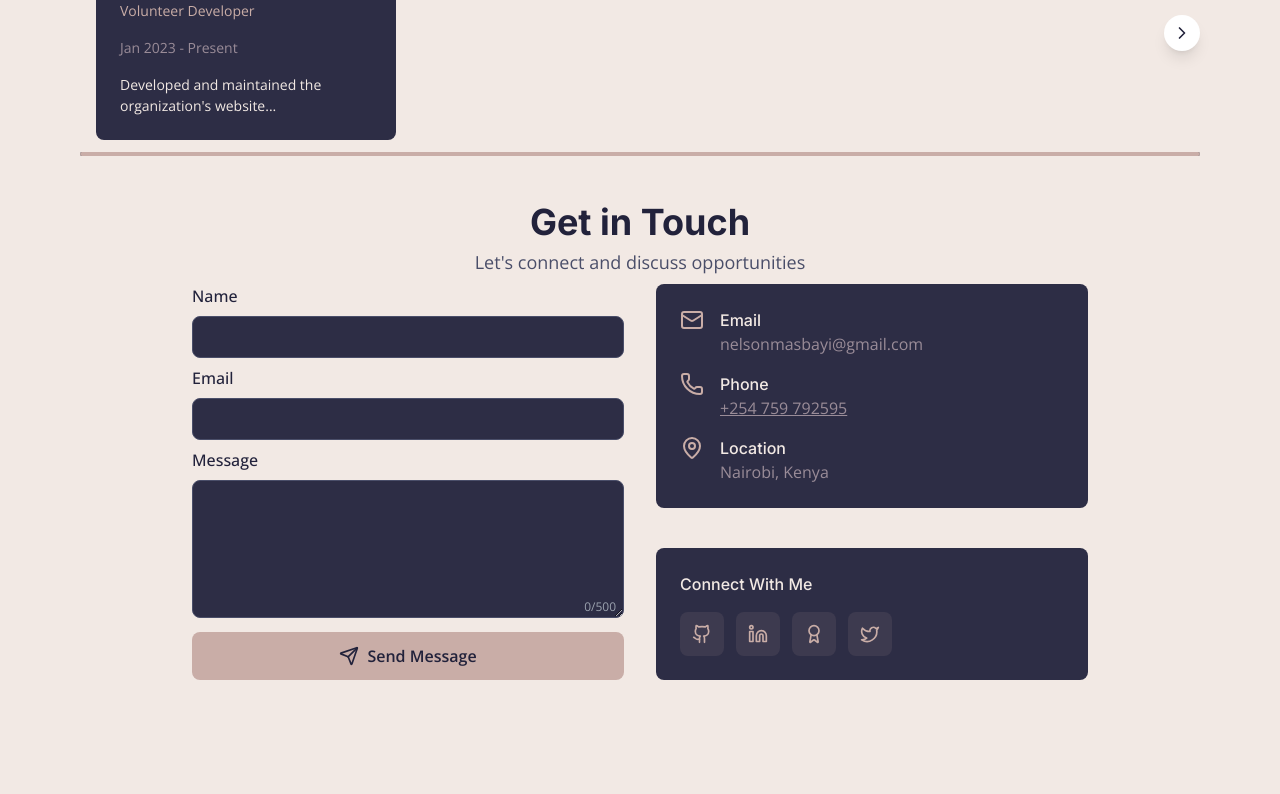
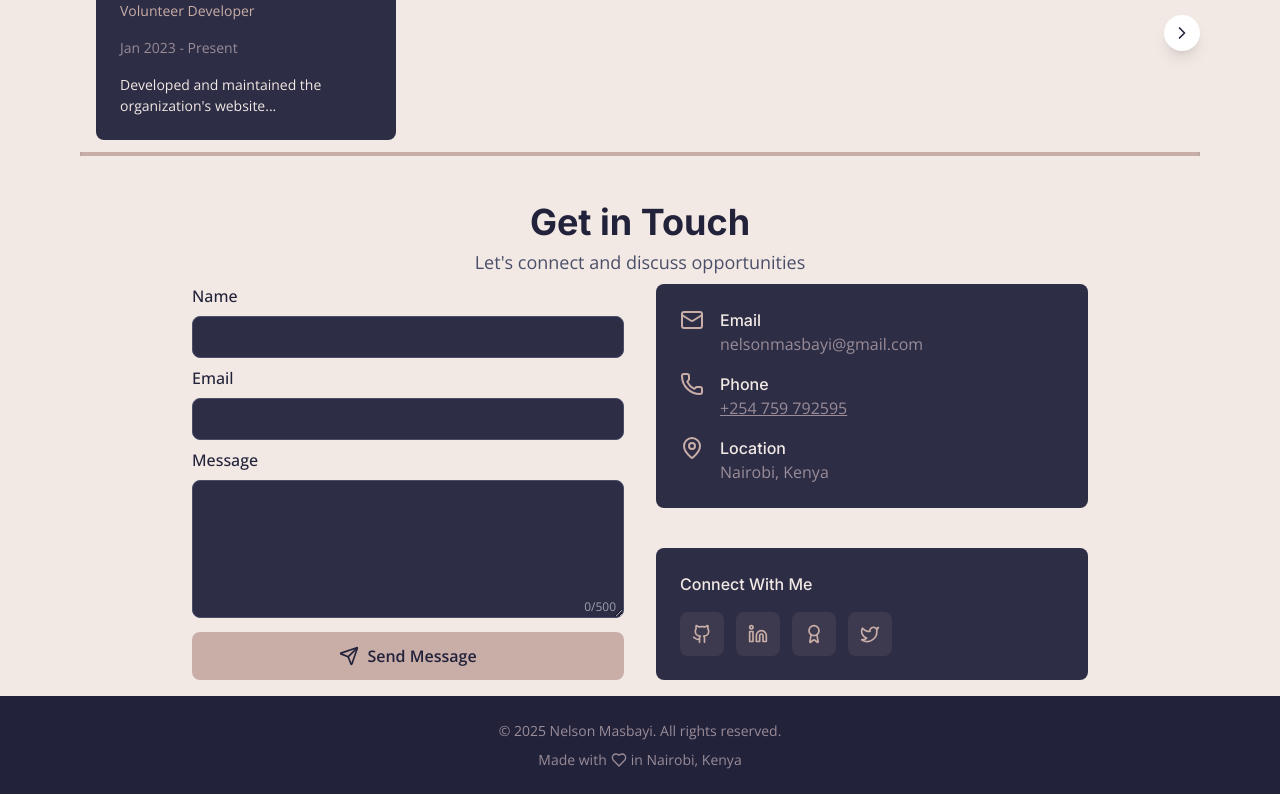
Before and after one commit to NMsby/Portfolio-Website, a Next.js app: page / in a window 1280 px wide. Shown: the part 3696-4490 px from the top of the page. Before the commit the page ends 4392 px from the top, so only its background shows below. Built offline with nearby package versions, Linux system fonts and the light colour scheme.

Commit message:
Footer Section

```diff
--- a/src/components/sections/footer/Footer.tsx
+++ b/src/components/sections/footer/Footer.tsx
@@ -1,10 +1,18 @@
 import React from 'react';
+import { Heart } from 'lucide-react';
 
 const Footer = () => {
     return (
-        <div>
-
-        </div>
+        <footer className="bg-[#22223B] py-6">
+            <div className="flex flex-col items-center gap-2 text-center">
+                <p className="text-sm" style={{ color: '#9A8C98' }}>
+                    © {new Date().getFullYear()} Nelson Masbayi. All rights reserved.
+                </p>
+                <p className="text-sm flex items-center gap-1" style={{ color: '#9A8C98' }}>
+                    Made with <Heart size={16} className="text=[#C9ADA7]" /> in Nairobi, Kenya
+                </p>
+            </div>
+        </footer>
     );
 };
 
```
